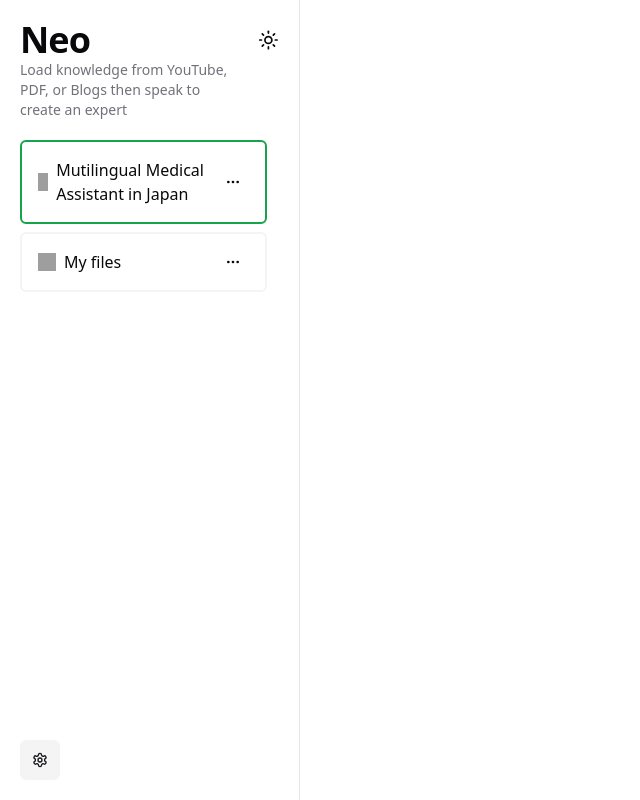
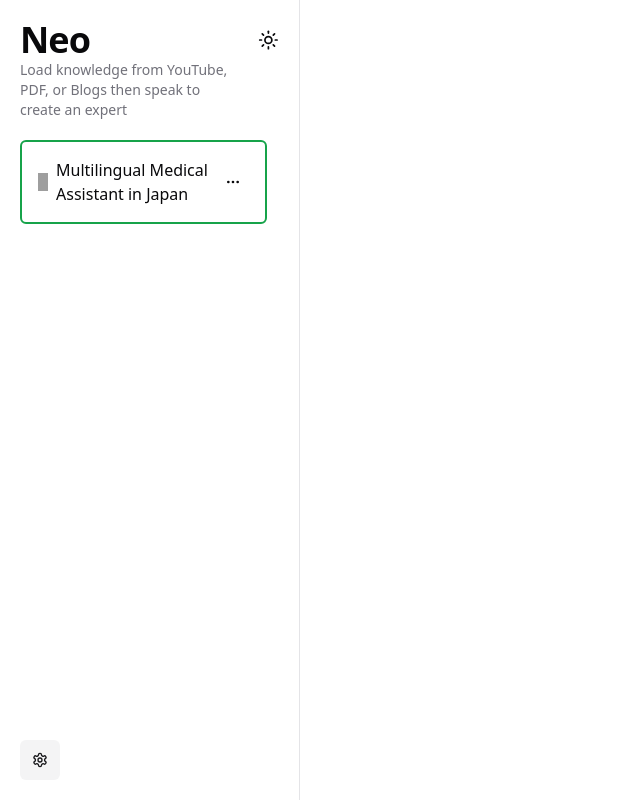
Before and after one commit to lightDev0405/chat-llamaindex, a Next.js app: page /#/b/1 in a window 1280 px wide. Shown: the whole page, without its empty margins (0-640 px from the left). Built offline with nearby package versions, Linux system fonts and the light colour scheme; grey boxes are pictures that could not be loaded.

Commit message:
Update botHello message with additional questions

```diff
--- a/app/bots/bot.data.ts
+++ b/app/bots/bot.data.ts
@@ -20,6 +20,8 @@ const systemGuidelinesMessage: ChatMessage = {
   - * Add details on their website for further information would be helpful.
   - * provide a list of such hospitals with their contact details and reception hours
   - * Answer in the language of the user question
+  - * Always ask relevant follow-up questions to further help with the user
+  - * If the question is not a medical question, you can ask the user to rephrase the question
 
 
   `,
@@ -29,38 +31,14 @@ export const DEMO_BOTS: DemoBot[] = [
   {
     id: "1",
     avatar: "1fa7a",
-    name: "Mutilingual Medical Assistant in Japan",
+    name: "Multilingual Medical Assistant in Japan",
     botHello: `
-    ■Personal info
-    -name
-    -gender
-    -DOB
-    -hospital name which you want to visit
-    -Do you have a card from the hospital?
-    -preferred date, time to visit hospital
-    -phone number
-
-    ■questions particularly for non-JP
-    -period of residence in JP
-    -home address in JP
-    -are you insured in JP
-    -which type of insurance
-    -country of citizen
-    -language
-    -religious considerations
-
-    ■question about medical condition
-    -allergy
-    -history of surgery
-    -blood transfusion history
-    -medical history
-    -alcohol
-    -smoking
-    -do you require immediate treatment
-    -ailments/symptoms
-    -when did it start
-    -medication you’re currently taking
-    -under lying disease`,
+    Hello, I am a multilingual medical assistant in Japan. I can help you with information about medical clinics in Japan. Please include your Symptoms and Location in your questions.
+    ■ Sample questions you can ask:
+    - My child has a fever, where should I go in Tokyo?
+    - I have allergies, which clinic in Osaka can I visit?
+    - I need a dentist in Kyoto, can you help me?
+    `,
     context: [systemGuidelinesMessage],
     modelConfig: {
       model: "gpt-4-1106-preview",
@@ -72,21 +50,21 @@ export const DEMO_BOTS: DemoBot[] = [
     datasource: "ClinicsJapan",
     hideContext: true,
   },
-  {
-    id: "2",
-    avatar: "1f916",
-    name: "My files",
-    botHello: "Hello! How can I assist you today?",
-    context: [],
-    modelConfig: {
-      model: "gpt-4-1106-preview",
-      temperature: 0.5,
-      maxTokens: 4096,
-      sendMemory: true,
-    },
-    readOnly: false,
-    hideContext: false,
-  },
+  // {
+  //   id: "2",
+  //   avatar: "1f916",
+  //   name: "My files",
+  //   botHello: "Hello! How can I assist you today?",
+  //   context: [],
+  //   modelConfig: {
+  //     model: "gpt-4-1106-preview",
+  //     temperature: 0.5,
+  //     maxTokens: 4096,
+  //     sendMemory: true,
+  //   },
+  //   readOnly: false,
+  //   hideContext: false,
+  // },
 ];
 
 export const createDemoBots = (): Record<string, Bot> => {
```
